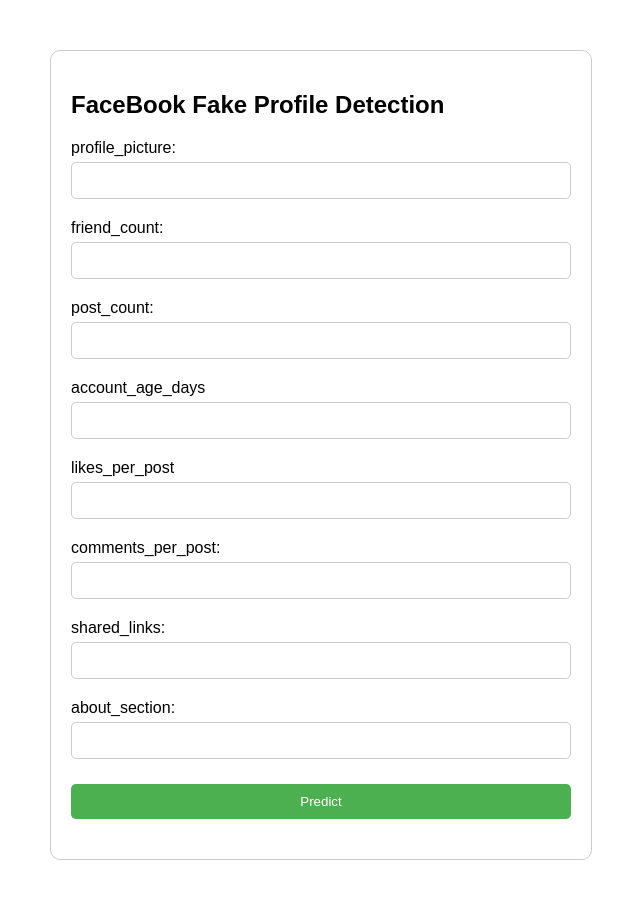
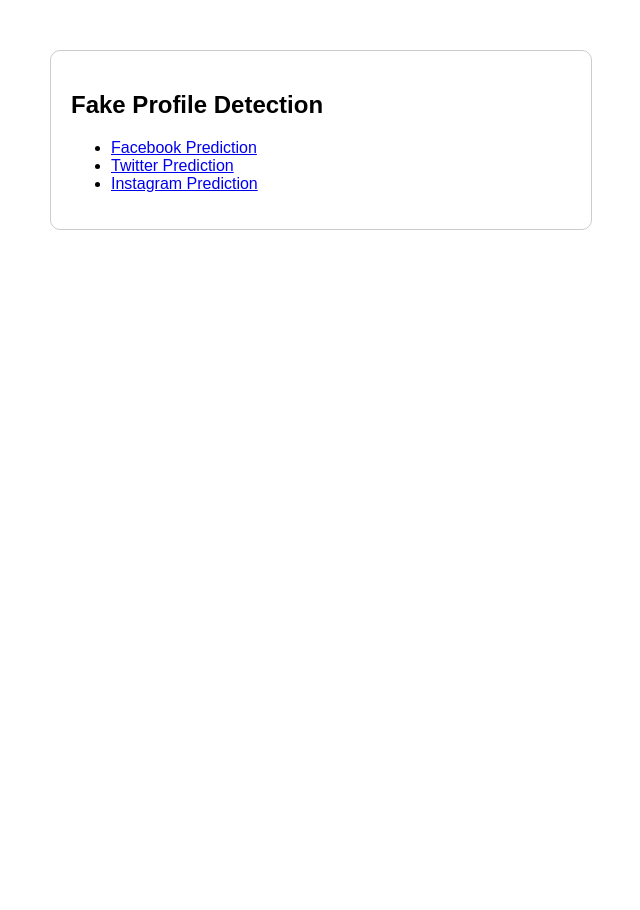
Before and after one commit to tarunpadavala/deployml, a Flask app: page / in a window 1280 px wide. Shown: the whole page, without its empty margins (319-959 px from the left). After the commit the page ends 230 px from the top, so only its background shows below. Run offline with Flask 3, Linux system fonts and the light colour scheme; parts of the project's set-up code (start-up, migrations or seed data) failed here and were passed over.

Commit message:
Update index.html

```diff
--- a/templates/index.html
+++ b/templates/index.html
@@ -41,37 +41,16 @@
 </head>
 <body>
     <div class="form-container">
-        <h2>FaceBook Fake Profile Detection</h2>
-        <form action="/predict" method="post">
-            <label for="IQ">profile_picture:</label>
-            <input type="number" name="IQ" required>
+        <h2> Fake Profile Detection</h2>
 
-            <label for="CGPA">friend_count:</label>
-            <input type="number" step="0.01" name="CGPA" required>
 
-            <label for="10th_Marks">post_count:</label>
-            <input type="number" name="10th_Marks" required>
 
-            <label for="12th_Marks">account_age_days</label>
-            <input type="number" name="12th_Marks" required>
+    <ul>
+        <li><a href="{{ url_for('facebook') }}">Facebook Prediction</a></li>
+        <li><a href="{{ url_for('twitter') }}">Twitter Prediction</a></li>
+        <li><a href="{{ url_for('instagram') }}">Instagram Prediction</a></li>
+    </ul>
 
-            <label for="12th_Marks">likes_per_post</label>
-            <input type="number" name="12th_Marks1" required>
-
- <label for="12th_Marks">comments_per_post:</label>
-            <input type="number" name="12th_Marks2" required>
-
- <label for="12th_Marks">shared_links:</label>
-            <input type="number" name="12th_Marks3" required>
-
-            <label for="Communication_Skills">about_section:</label>
-            <input type="number" step="0.01" name="Communication_Skills" required>
-
-            <input type="submit" value="Predict">
-        </form>
-        {% if prediction_text %}
-        <div class="result">{{ prediction_text }}</div>
-        {% endif %}
     </div>
 </body>
 </html>
```
